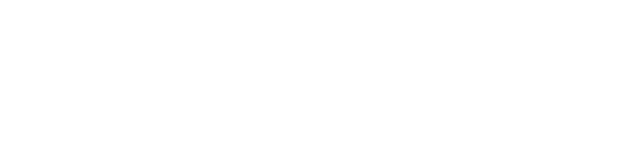
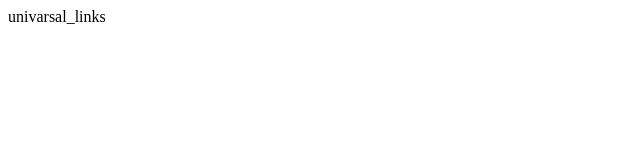
Before and after one commit to shimaatsu/universal_links, a plain HTML site: page index.html in a window 1280 px wide. Shown: the whole page, without its empty margins (0-640 px from the left). Drawn offline with Linux system fonts and the light colour scheme.

Commit message:
index.html update

```diff
--- a/index.html
+++ b/index.html
@@ -4,6 +4,6 @@
     <meta charset="utf-8">
 </head>
 <body>
-
+univarsal_links
 </body>
 </html>
```
